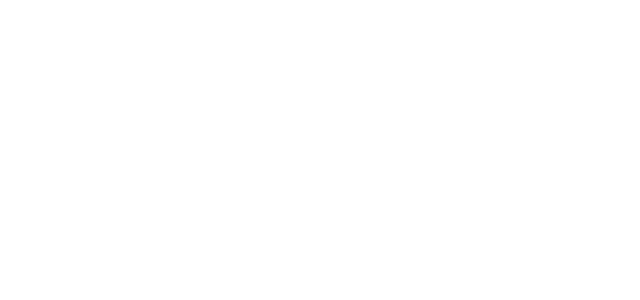
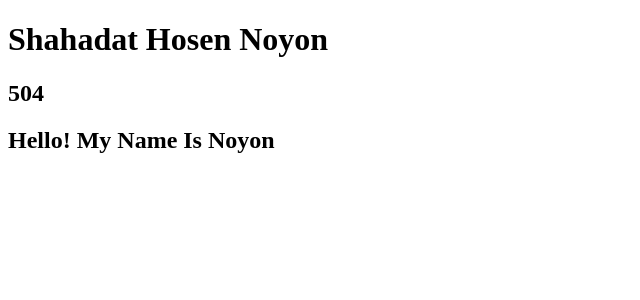
Before and after one commit to Noyon-Tech-Solution/000-React-js-Repository-000, a React (Vite) app in the folder My-React-App/: page / in a window 1280 px wide. Shown: the top 300 px of the page, without its empty margins (0-640 px from the left). Built offline with nearby package versions, Linux system fonts and the light colour scheme.

Commit message:
Noyon Tech Solution

```diff
--- /dev/null
+++ b/My-React-App/src/App3.jsx
@@ -0,0 +1,11 @@
+import React from 'react'
+import Comp1 from './Component2/Prop_Drilling/Comp1'
+
+export default function App3() {
+  return (
+    <div>
+      {/* 01 How to use Prop_Drilling in React Js */}
+      <Comp1 />
+    </div>
+  )
+}
--- /dev/null
+++ b/My-React-App/src/Component2/Prop_Drilling/Comp1.jsx
@@ -0,0 +1,18 @@
+import React, { useState } from 'react'
+import Comp2 from './Comp2'
+import { userContex } from './useContext/UseContext'
+
+const Comp1 = () => {
+    const [user, setUser] = useState({id: 504, name: "Shahadat Hosen Noyon"})
+    const [text, setText] = useState("Hello! My Name Is Noyon")
+  return (
+    <userContex.Provider value={{user, text}}>
+      <Comp2 />
+    </userContex.Provider>
+  )
+}
+
+export default Comp1
+
+// 02 Prop_Drilling use na kora ter poriborta useContext use korta hoba.
+// 01 How to use Prop_Drilling in React Js.
--- /dev/null
+++ b/My-React-App/src/Component2/Prop_Drilling/Comp2.jsx
@@ -0,0 +1,15 @@
+import React from 'react'
+import Comp3 from './Comp3'
+
+const Comp2 = () => {
+  return (
+    <div>
+      <Comp3 />
+    </div>
+  )
+}
+
+export default Comp2
+
+// 02 Prop_Drilling use na kora ter poriborta useContext use korta hoba.
+// 01 How to use Prop_Drilling in React Js
--- /dev/null
+++ b/My-React-App/src/Component2/Prop_Drilling/Comp3.jsx
@@ -0,0 +1,15 @@
+import React from 'react'
+import Comp4 from './Comp4'
+
+const Comp3 = () => {
+  return (
+    <div>
+      <Comp4 />
+    </div>
+  )
+}
+
+export default Comp3
+
+// 02 Prop_Drilling use na kora ter poriborta useContext use korta hoba.
+// 01 How to use Prop_Drilling in React Js
--- /dev/null
+++ b/My-React-App/src/Component2/Prop_Drilling/Comp4.jsx
@@ -0,0 +1,18 @@
+import React, { useContext } from 'react'
+import { userContex } from './useContext/UseContext'
+
+const Comp4 = () => {
+    const {user, text} = useContext(userContex)
+  return (
+    <div>
+      <h1>{user.name}</h1>
+      <h2>{user.id}</h2>
+      <h2>{text}</h2>
+    </div>
+  )
+}
+
+export default Comp4
+
+// 02 Prop_Drilling use na kora ter poriborta useContext use korta hoba.
+// 01 How to use Prop_Drilling in React Js
--- /dev/null
+++ b/My-React-App/src/Component2/Prop_Drilling/useContext/UseContext.jsx
@@ -0,0 +1,11 @@
+import React from "react";
+export const userContex = React.createContext();
+
+// Step-1 : Create Context
+// Step-2 : Wrap Child With Context Provider
+// step-3 : State Acces useContext Hooks
+
+
+
+// 02 Prop_Drilling use na kora ter poriborta useContext use korta hoba.
+// 01 How to use Prop_Drilling in React Js.
--- a/My-React-App/src/main.jsx
+++ b/My-React-App/src/main.jsx
@@ -1,11 +1,13 @@
 import { StrictMode } from 'react'
 import { createRoot } from 'react-dom/client'
 // import App1 from './App1.jsx'
-import App2 from './App2.jsx'
+// import App2 from './App2.jsx'
+import App3 from './App3.jsx'
 
 createRoot(document.getElementById('root')).render(
   <StrictMode>
     {/* <App1 /> */}
-    <App2 />
+    {/* <App2 /> */}
+    <App3 />
   </StrictMode>,
 )
```
